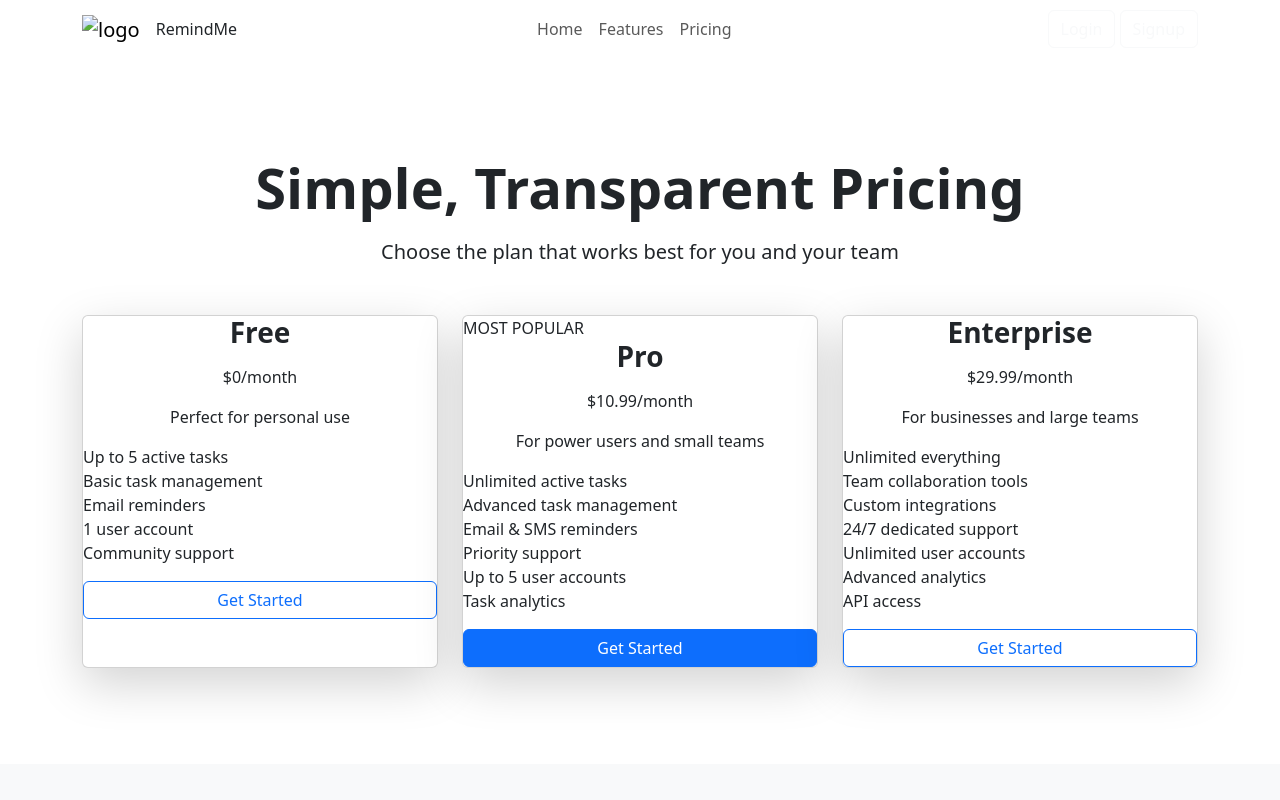
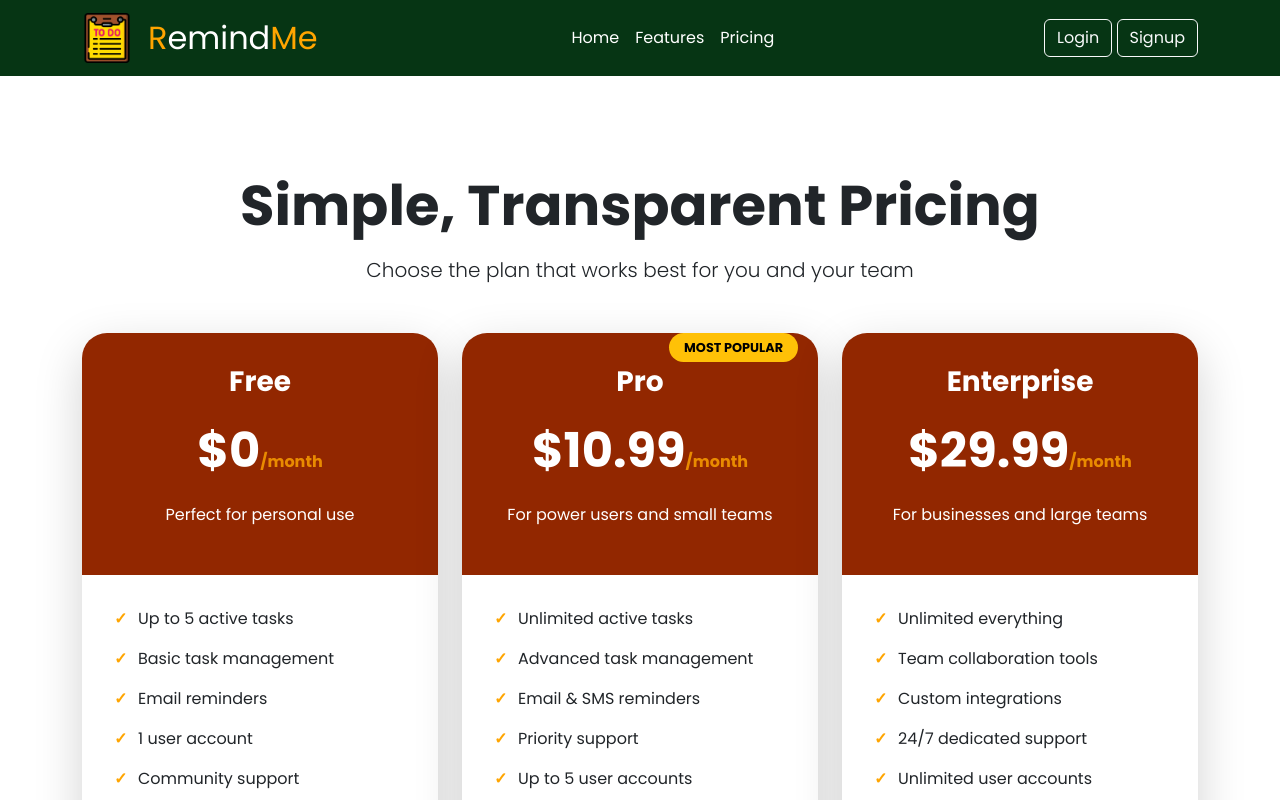
Before and after one commit to Rafael-Schmitt/RemindMe, a plain HTML site: page frontend/pricing.html in a window 1280 px wide. Shown: the top 800 px of the page. Drawn offline with nearby package versions, Linux system fonts and the light colour scheme; the site is published under a folder, as on GitHub Pages, so addresses that start at the root find nothing.

Commit message:
changed the file

```diff
--- a/frontend/pricing.html
+++ b/frontend/pricing.html
@@ -5,7 +5,7 @@
     <meta name="viewport" content="width=device-width, initial-scale=1">
     <title>To Do APP  | Pricing</title>
      <link href="https://cdn.jsdelivr.net/npm/bootstrap@5.3.6/dist/css/bootstrap.min.css" rel="stylesheet" integrity="sha384-4Q6Gf2aSP4eDXB8Miphtr37CMZZQ5oXLH2yaXMJ2w8e2ZtHTl7GptT4jmndRuHDT" crossorigin="anonymous">
-    <link rel="stylesheet" href="/frontend/css/style.css">
+    <link rel="stylesheet" href="./css/style.css">
     <link href="https://fonts.googleapis.com/css2?family=Oswald:wght@200..700&family=Poppins:ital,wght@0,100;0,200;0,300;0,400;0,500;0,600;0,700;0,800;0,900;1,100;1,200;1,300;1,400;1,500;1,600;1,700;1,800;1,900&family=Roboto+Flex:opsz,wght@8..144,100..1000&display=swap" rel="stylesheet">
 
   </head>
@@ -17,38 +17,38 @@
 
     <nav class="navbar navbar-expand-lg">
         <div class="container">
-            <a class="navbar-brand" href="/frontend/index.html">
-             <img src="/frontend/images/list_2490546.png" alt="logo" height="50px" width="auto">
+            <a class="navbar-brand" href="./index.html">
+             <img src="./images/list_2490546.png" alt="logo" height="50px" width="auto">
             </a>
             <div class="logo-text">
                 <p class = m-0><span>R</span>emind<span>Me</span></p>
             </div>
             <button class="navbar-toggler" type="button" data-bs-toggle="collapse" data-bs-target="#navbarNav" aria-expanded="false" aria-label="Toggle Navigation">
-                <img src="/frontend/images/HamburgerIcon.svg" alt="Hamburger Icon"  height="40px" width="auto">
+                <img src="./images/HamburgerIcon.svg" alt="Hamburger Icon"  height="40px" width="auto">
             </button>
 
             <div class="collapse navbar-collapse" id="navbarNav">
 
                 <ul class="navbar-nav mx-auto">
                     <li class="nav-item">
-                        <a class="nav-link" href="/frontend/index.html">Home</a>
+                        <a class="nav-link" href="./index.html">Home</a>
                     </li>
                     <li class="nav-item">
-                        <a class="nav-link"  href="/frontend/features.html">Features</a>
+                        <a class="nav-link"  href="./features.html">Features</a>
                     </li>
                     <li class="nav-item">
-                        <a class="nav-link"  href="/frontend/pricing.html">Pricing</a>
+                        <a class="nav-link"  href="./pricing.html">Pricing</a>
                     </li>
                     <li class="nav-item d-block d-lg-none">
-                        <a class="nav-link"  href="/frontend/login.html">Login</a>
+                        <a class="nav-link"  href="./login.html">Login</a>
                     </li>
                     <li class="nav-item d-block d-lg-none">
-                        <a class="nav-link"  href="/frontend/signup.html">Signup</a>
+                        <a class="nav-link"  href="./signup.html">Signup</a>
                     </li>
                 </ul>
                 <div class="d-flex gap-5 d-none d-lg-block ms-3">
-                   <a class="btn btn-outline-light" href="/frontend/login.html">Login</a>
-                   <a class="btn btn-outline-light" href="/frontend/signup.html">Signup</a>
+                   <a class="btn btn-outline-light" href="./login.html">Login</a>
+                   <a class="btn btn-outline-light" href="./signup.html">Signup</a>
                 </div>
             </div>
         </div>
@@ -85,7 +85,7 @@
                                 <li>Community support</li>
                             </ul>
                             <div class="d-grid">
-                                <a href="/frontend/signup.html" class="btn btn-outline-primary colorEdit">Get Started</a>
+                                <a href="./signup.html" class="btn btn-outline-primary colorEdit">Get Started</a>
                             </div>
                         </div>
                     </div>
@@ -110,7 +110,7 @@
                                 <li>Task analytics</li>
                             </ul>
                             <div class="d-grid">
-                                <a href="/frontend/signup.html" class="btn btn-primary colorEdit">Get Started</a>
+                                <a href="./signup.html" class="btn btn-primary colorEdit">Get Started</a>
                             </div>
                         </div>
                     </div>
@@ -135,7 +135,7 @@
                                 <li>API access</li>
                             </ul>
                             <div class="d-grid">
-                                <a href="/frontend/signup.html" class="btn btn-outline-primary colorEdit">Get Started</a>
+                                <a href="./signup.html" class="btn btn-outline-primary colorEdit">Get Started</a>
                             </div>
                         </div>
                     </div>
@@ -215,8 +215,8 @@
         <div class="row justify-content-center align-items-center mb-4 mb-md-5">
 
             <div class="col-12 col-md-auto text-center text-md-start mb-4 mb-md-0">
-                <a href="/frontend/index.html">
-                    <img src="/frontend/images/list_2490546.png" alt="Logo" width="100px" class="img-fluid ">
+                <a href="./index.html">
+                    <img src="./images/list_2490546.png" alt="Logo" width="100px" class="img-fluid ">
                 </a>
             </div>
 
```
Also changed, not shown: frontend/dashboard.html (+14 -14 lines), frontend/features.html (+14 -14 lines), frontend/index.html (+14 -14 lines), frontend/login.html (+14 -14 lines), frontend/signup.html (+14 -14 lines), 1 other file.
